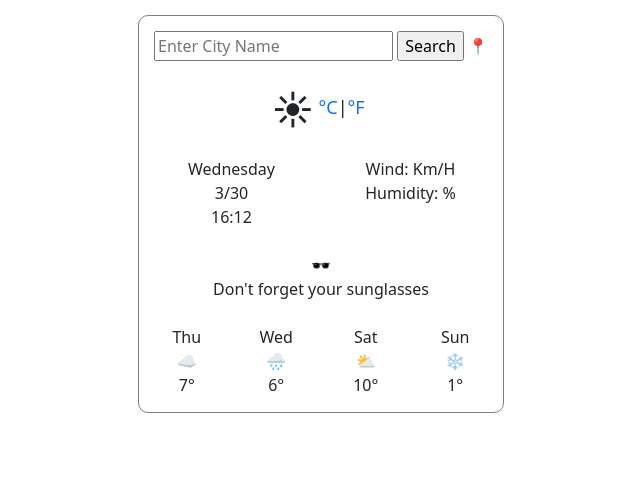
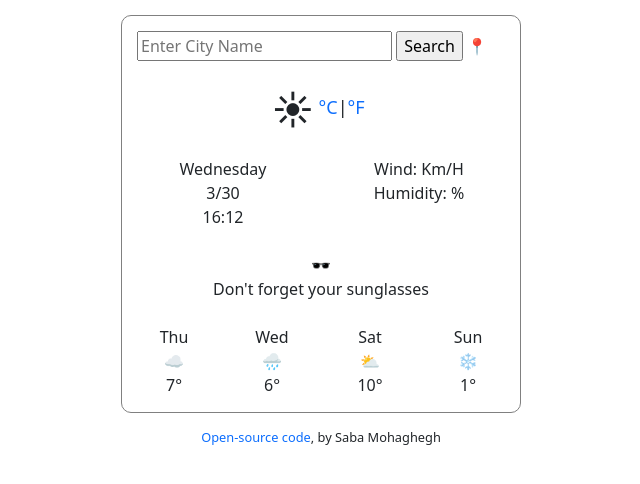
Before and after one commit to sabamohaghegh/Weather_App, a plain HTML site: page index.html in a window 1280 px wide. Shown: the whole page, without its empty margins (319-959 px from the left). Drawn offline with nearby package versions, Linux system fonts and the light colour scheme; no server answers.

Commit message:
added a github link and changed the width of the placeholder

```diff
--- a/index.html
+++ b/index.html
@@ -16,6 +16,7 @@
   </head>
   <body>
     <div class="container">
+      <div class="weatherContainer">
         <form>
           <input
             type="search"
@@ -46,7 +47,9 @@
                 <div class="city"></div>
                 <div class="day" id="current-day"></div>
                 <div class="date">
-                <span class="date-month"></span>/<span class="date-day"></span>
+                  <span class="date-month"></span>/<span
+                    class="date-day"
+                  ></span>
                 </div>
                 <div class="time"></div>
               </div>
@@ -103,6 +106,13 @@
           </div>
         </div>
       </div>
+      <small
+        ><a href="https://github.com/sabamohaghegh/Weather_App" target="_blank"
+          >Open-source code</a
+        >, by Saba Mohaghegh</small
+      >
+    </div>
+
     <script src="src/java2.js"></script>
   </body>
 </html>
--- a/src/style.css
+++ b/src/style.css
@@ -1,9 +1,9 @@
-.container {
+.weatherContainer {
   border: 1px solid gray;
   margin: 15px auto;
   padding: 15px;
   border-radius: 10px;
-  max-width: fit-content;
+  max-width: 400px;
 }
 h1 {
   margin: 0 auto;
@@ -31,3 +31,13 @@ p {
 a:-webkit-any-link {
   text-decoration: none;
 }
+small {
+  font-size: 80%;
+  font-weight: 400;
+  margin: 0 auto;
+  display: block;
+  text-align: center;
+}
+.cityName {
+  width: 255px;
+}
```
Lines whose indentation alone changed are shown as unchanged.
